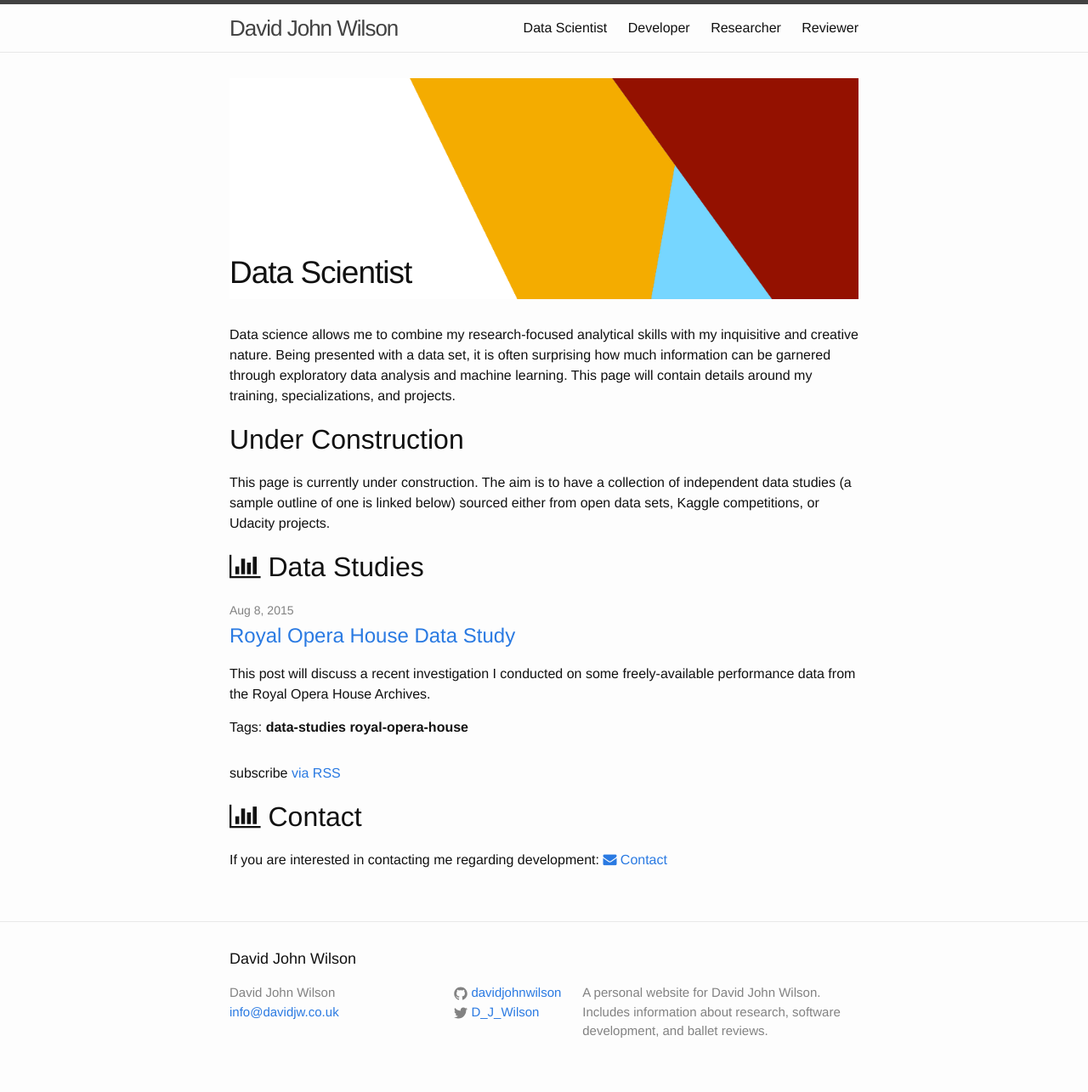
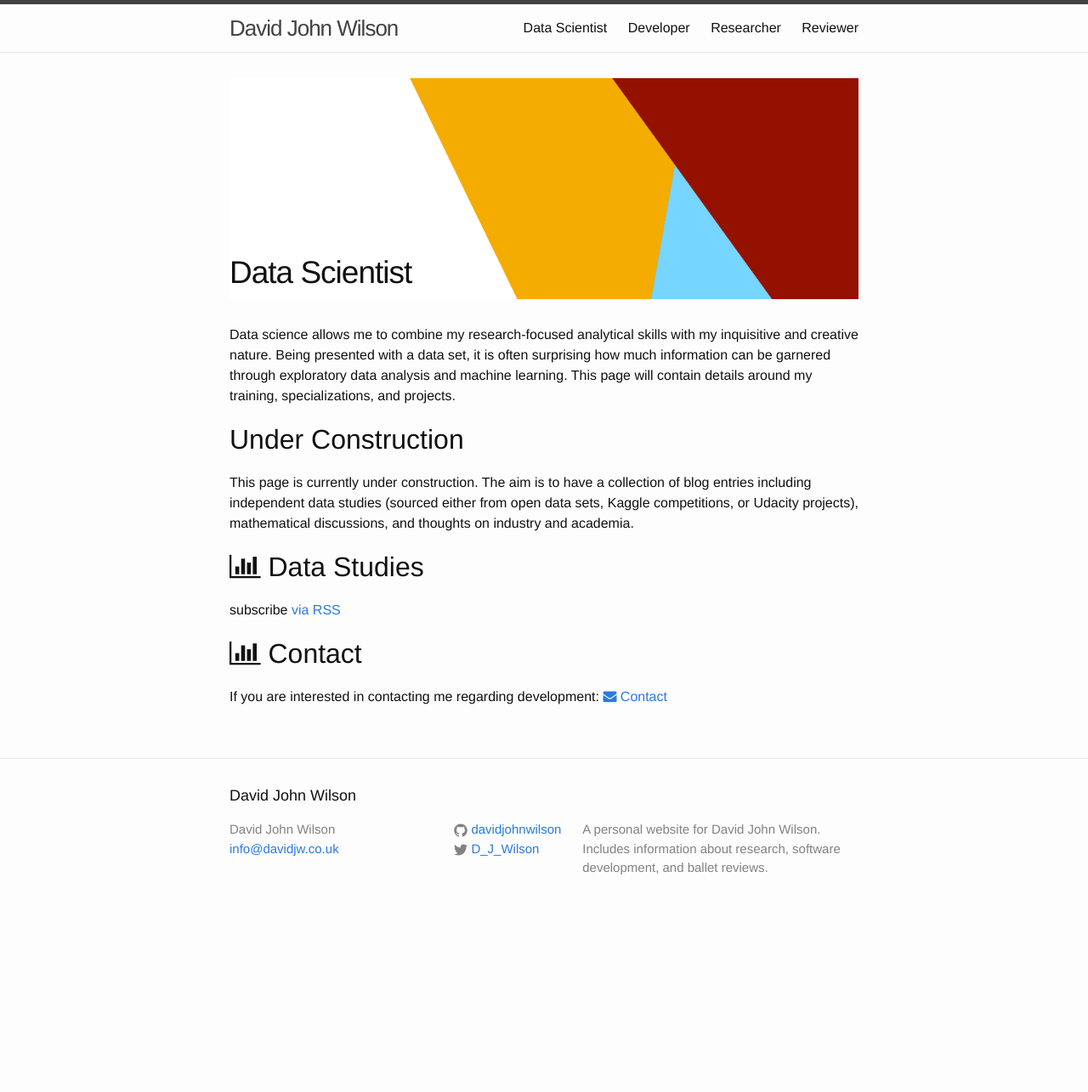
Before and after one commit to Davidjohnwilson/davidjohnwilson.github.io, a Jekyll site: the page built from data.md, in a window 1280 px wide. Shown: the whole page at 85% size. Built offline with Jekyll 4.4.1, drawn with Linux system fonts in a browser that asks for light colours; nearby versions of some CDN libraries; after the commit the page ends 1093 px from its top, so only the background shows below that.

Commit message:
Tidying up data page

```diff
--- a/data.md
+++ b/data.md
@@ -8,7 +8,7 @@ Data science allows me to combine my research-focused analytical skills with my
 
 ##Under Construction
 
-This page is currently under construction. The aim is to have a collection of independent data studies (a sample outline of one is linked below) sourced either from open data sets, Kaggle competitions, or Udacity projects.
+This page is currently under construction. The aim is to have a collection of blog entries including independent data studies (sourced either from open data sets, Kaggle competitions, or Udacity projects), mathematical discussions, and thoughts on industry and academia.
 
 
 ##<i class="fa fa-bar-chart"></i> Data Studies
```
Also changed, not shown: _drafts/2015-08-08-royal-opera-house-data-study.md (renamed from _posts/2015-08-08-royal-opera-house-data-study.md).
